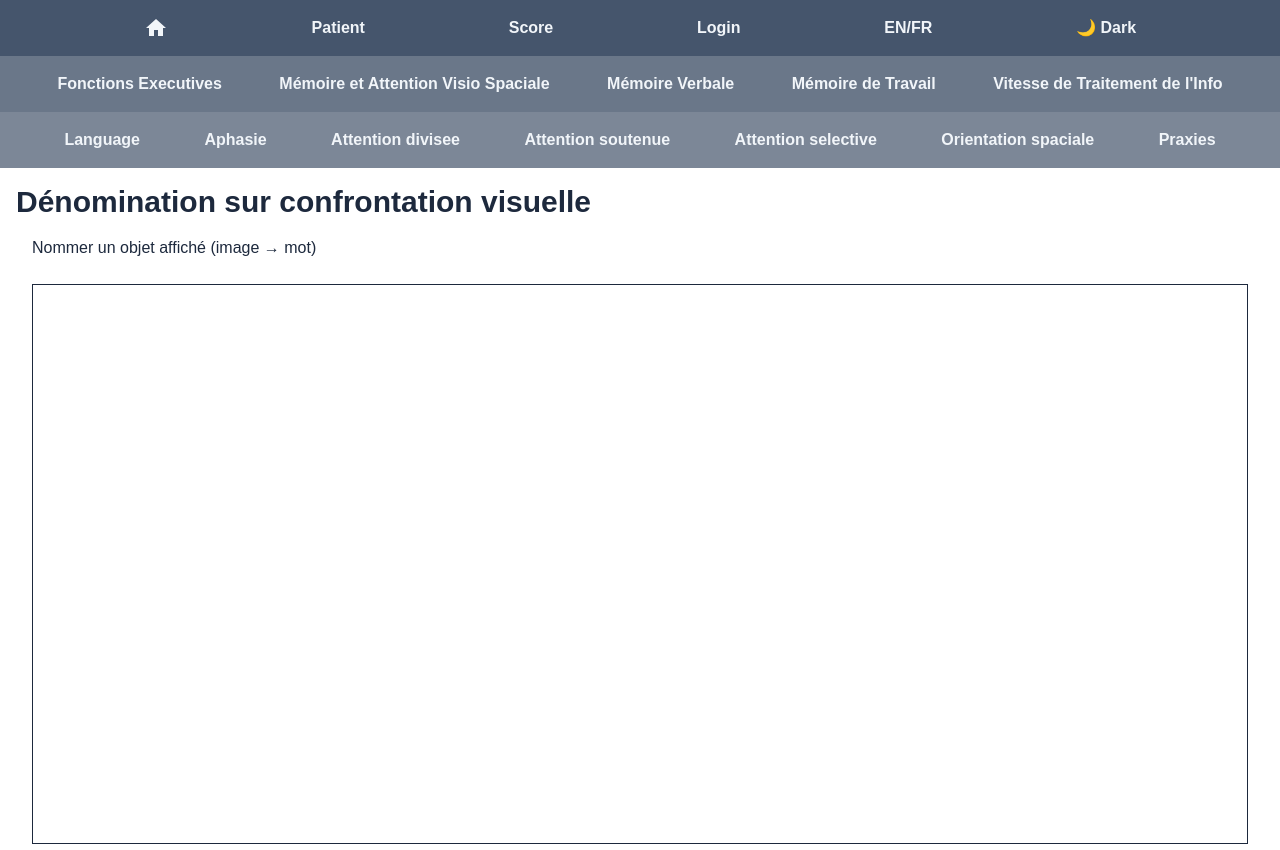
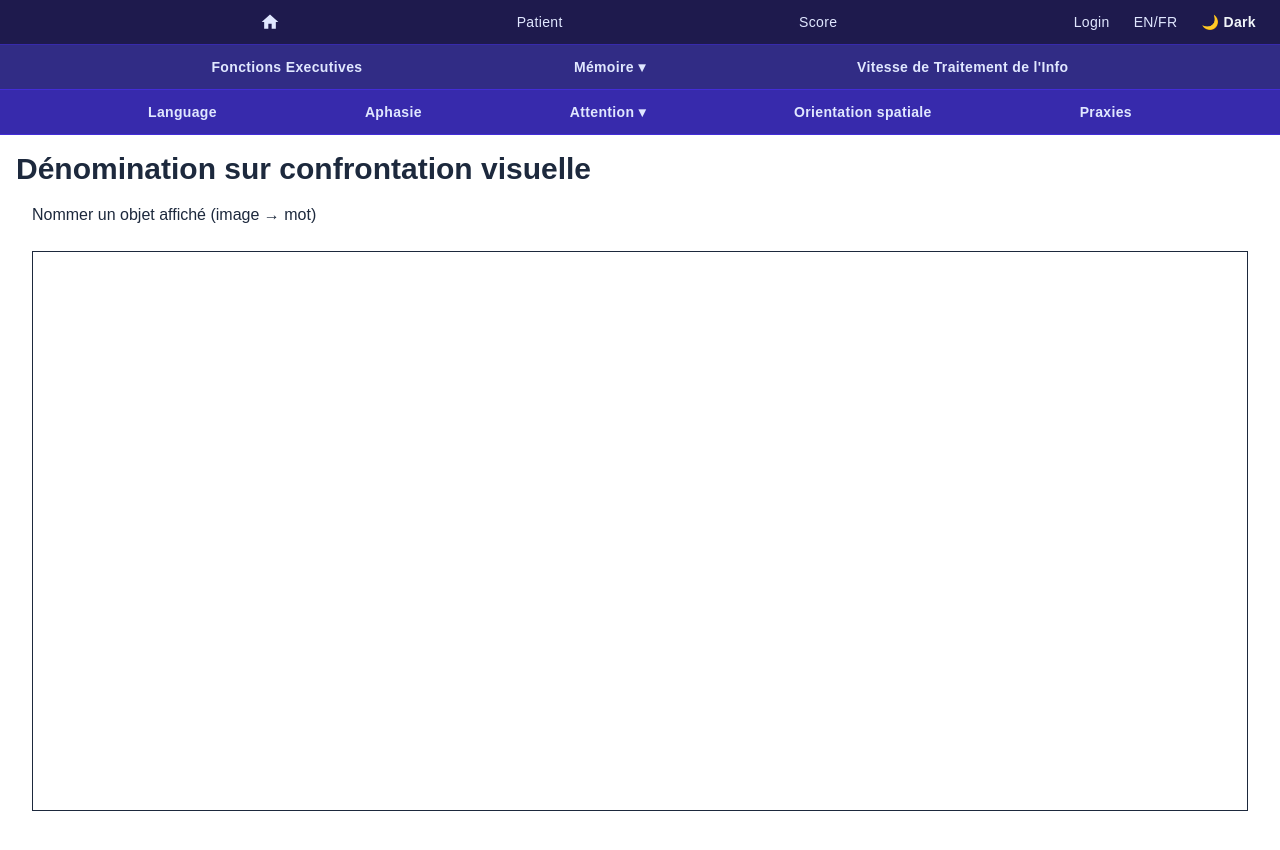
Before and after one commit to TLRKiliann/webapp-np-one, a Next.js app in the folder my-app/: page /language/denomination/1 in a window 1280 px wide. Shown: the top 850 px of the page. After the commit the page ends 827 px from the top, so only its background shows below. Built offline with nearby package versions, Linux system fonts and the light colour scheme.

Commit message:
drop-down created & style review

```diff
--- a/my-app/app/ui/menu/Menu.tsx
+++ b/my-app/app/ui/menu/Menu.tsx
@@ -2,22 +2,45 @@ import Link from "next/link";
 
 export default function Menu() {
     return (
-        <nav className="bg-slate-600/80 dark:bg-slate-700/80">
-            <ul className="list-none flex flex-row items-center justify-evenly text-base text-slate-100 font-bold py-4">
+        <nav className="bg-indigo-900 dark:bg-indigo-900 border-b border-indigo-700">
+            <ul className="list-none flex flex-row items-center justify-evenly text-sm text-indigo-100 font-semibold tracking-wide py-3">
                 <li>
-                    <Link href="/fonctions-executives">Fonctions Executives</Link>
+                    <Link
+                        href="/fonctions-executives"
+                        className="hover:text-violet-300 border-b-2 border-transparent hover:border-violet-300 pb-0.5 transition-all duration-200"
+                    >
+                        Fonctions Executives
+                    </Link>
+                </li>
+                <li className="relative group">
+                    <span className="cursor-default select-none border-b-2 border-transparent group-hover:text-violet-300 group-hover:border-violet-300 pb-0.5 transition-all duration-200">
+                        Mémoire ▾
+                    </span>
+                    <ul className="absolute left-1/2 -translate-x-1/2 top-full pt-2 hidden group-hover:flex flex-col bg-indigo-950 dark:bg-indigo-950 border border-indigo-700 rounded-lg shadow-xl min-w-max z-50 overflow-hidden">
+                        <li>
+                            <Link href="/memo-visio-space" className="block px-5 py-2.5 text-indigo-100 hover:bg-violet-700 hover:text-white transition-colors duration-150 whitespace-nowrap">
+                                Mémoire et Attention Visuo-Spatiale
+                            </Link>
+                        </li>
+                        <li className="border-t border-indigo-700">
+                            <Link href="/memo-verbale" className="block px-5 py-2.5 text-indigo-100 hover:bg-violet-700 hover:text-white transition-colors duration-150 whitespace-nowrap">
+                                Mémoire Verbale
+                            </Link>
+                        </li>
+                        <li className="border-t border-indigo-700">
+                            <Link href="/memo-travail" className="block px-5 py-2.5 text-indigo-100 hover:bg-violet-700 hover:text-white transition-colors duration-150 whitespace-nowrap">
+                                Mémoire de Travail
+                            </Link>
+                        </li>
+                    </ul>
                 </li>
                 <li>
-                    <Link href="/memo-visio-space">Mémoire et Attention Visio Spaciale</Link>
-                </li>
-                <li>
-                    <Link href="/memo-verbale">Mémoire Verbale</Link>
-                </li>
-                <li>
-                    <Link href="/memo-travail">Mémoire de Travail</Link>
-                </li>
-                <li>
-                    <Link href="/vitesse-traitement">Vitesse de Traitement de l'Info</Link>
+                    <Link
+                        href="/vitesse-traitement"
+                        className="hover:text-violet-300 border-b-2 border-transparent hover:border-violet-300 pb-0.5 transition-all duration-200"
+                    >
+                        Vitesse de Traitement de l'Info
+                    </Link>
                 </li>
             </ul>
         </nav>
--- a/my-app/app/ui/menu/OverMenu.tsx
+++ b/my-app/app/ui/menu/OverMenu.tsx
@@ -4,34 +4,26 @@ import { MdHome } from "react-icons/md";
 
 export default function OverMenu() {
     return (
-        <nav className="bg-slate-600 dark:bg-slate-700/70">
-            <ul className="list-none flex flex-row items-center justify-evenly text-base text-slate-100 font-bold">
-                <li className="my-4">
-                    <Link href="/">
-                        <span><MdHome size={24}/></span>
+        <nav className="bg-indigo-950 dark:bg-indigo-950 border-b border-indigo-800">
+            <ul className="list-none flex flex-row items-center text-sm text-indigo-100 font-medium tracking-wide px-6">
+                <li className="flex flex-1 justify-evenly items-center py-3">
+                    <Link href="/" className="hover:text-violet-300 transition-colors duration-200">
+                        <MdHome size={20} />
                     </Link>
-                </li>
-                <li className="my-4">
-                    <Link href="">
+                    <Link href="" className="hover:text-violet-300 transition-colors duration-200">
                         Patient
                     </Link>
-                </li>
-                <li className="my-4">
-                    <Link href="">
+                    <Link href="" className="hover:text-violet-300 transition-colors duration-200">
                         Score
                     </Link>
                 </li>
-                <li className="my-4">
-                    <Link href="">
+                <li className="flex items-center gap-6 py-3">
+                    <Link href="" className="hover:text-violet-300 transition-colors duration-200">
                         Login
                     </Link>
-                </li>
-                <li className="my-4">
-                    <Link href="">
+                    <Link href="" className="hover:text-violet-300 transition-colors duration-200">
                         EN/FR
                     </Link>
-                </li>
-                <li className="my-4">
                     <DarkModeToggle />
                 </li>
             </ul>
--- a/my-app/app/ui/menu/SecondMenu.tsx
+++ b/my-app/app/ui/menu/SecondMenu.tsx
@@ -2,28 +2,61 @@ import Link from "next/link";
 
 export default function SecondMenu() {
     return (
-        <nav className="bg-slate-600/70 dark:bg-slate-700/70">
-            <ul className="list-none flex flex-row items-center justify-evenly text-base text-slate-100 font-bold py-4">
+        <nav className="bg-indigo-800 dark:bg-indigo-800 border-b border-indigo-700">
+            <ul className="list-none flex flex-row items-center justify-evenly text-sm text-indigo-100 font-semibold tracking-wide py-3">
                 <li>
-                    <Link href="/language">Language</Link>
+                    <Link
+                        href="/language"
+                        className="hover:text-violet-300 border-b-2 border-transparent hover:border-violet-300 pb-0.5 transition-all duration-200"
+                    >
+                        Language
+                    </Link>
                 </li>
                 <li>
-                    <Link href="/aphasie">Aphasie</Link>
+                    <Link
+                        href="/aphasie"
+                        className="hover:text-violet-300 border-b-2 border-transparent hover:border-violet-300 pb-0.5 transition-all duration-200"
+                    >
+                        Aphasie
+                    </Link>
+                </li>
+                <li className="relative group">
+                    <span className="cursor-default select-none border-b-2 border-transparent group-hover:text-violet-300 group-hover:border-violet-300 pb-0.5 transition-all duration-200">
+                        Attention ▾
+                    </span>
+                    <ul className="absolute left-1/2 -translate-x-1/2 top-full pt-2 hidden group-hover:flex flex-col bg-indigo-950 dark:bg-indigo-950 border border-indigo-700 rounded-lg shadow-xl min-w-max z-50 overflow-hidden">
+                        <li>
+                            <Link href="/attention-divisee" className="block px-5 py-2.5 text-indigo-100 hover:bg-violet-700 hover:text-white transition-colors duration-150 whitespace-nowrap">
+                                Attention divisée
+                            </Link>
+                        </li>
+                        <li className="border-t border-indigo-700">
+                            <Link href="/attention-soutenue" className="block px-5 py-2.5 text-indigo-100 hover:bg-violet-700 hover:text-white transition-colors duration-150 whitespace-nowrap">
+                                Attention soutenue
+                            </Link>
+                        </li>
+                        <li className="border-t border-indigo-700">
+                            <Link href="/attention-selective" className="block px-5 py-2.5 text-indigo-100 hover:bg-violet-700 hover:text-white transition-colors duration-150 whitespace-nowrap">
+                                Attention sélective
+                            </Link>
+                        </li>
+                    </ul>
                 </li>
                 <li>
-                    <Link href="/attention-divisee">Attention divisee</Link>
+                    <Link
+                        href="/orientation-spatiale"
+                        className="hover:text-violet-300 border-b-2 border-transparent hover:border-violet-300 pb-0.5 transition-all duration-200"
+                    >
+                        Orientation spatiale
+                    </Link>
                 </li>
                 <li>
-                    <Link href="/attention-soutenue">Attention soutenue</Link>
-                </li>
-                <li>
-                    <Link href="/attention-selective">Attention selective</Link>
-                </li>
-                <li>
-                    <Link href="/orientation-spatiale">Orientation spaciale</Link>
-                </li>
-                <li>
-                    <Link href="/praxies">Praxies</Link>
+                    <Link
+                        href="/praxies"
+                        className="hover:text-violet-300 border-b-2 border-transparent hover:border-violet-300 pb-0.5 transition-all duration-200"
+                    >
+                        Praxies
+                    </Link>
                 </li>
             </ul>
         </nav>
```
